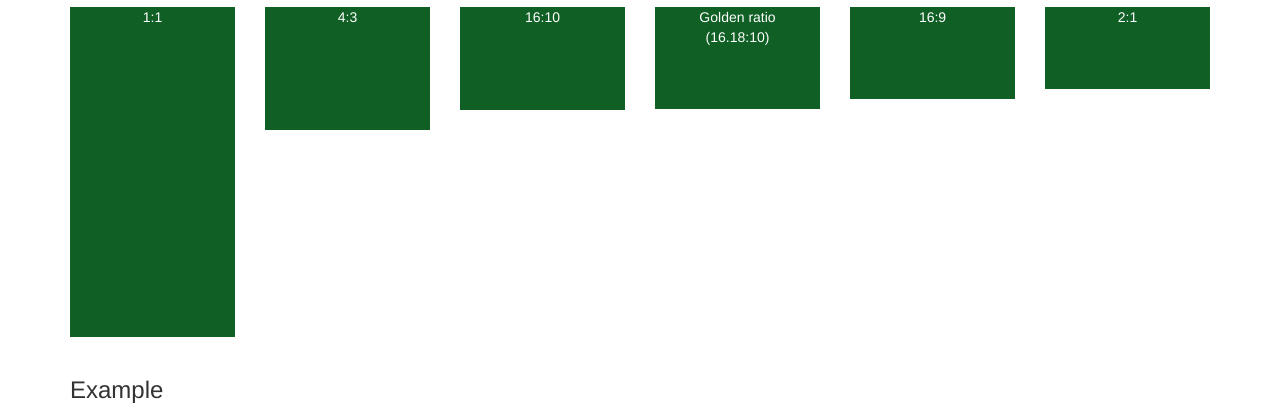
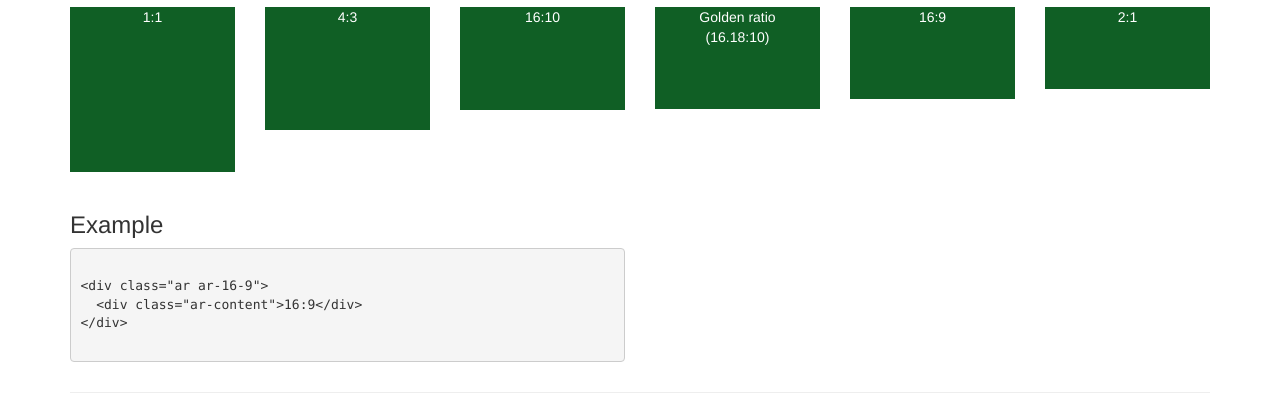
Before and after one commit to tomlutzenberger/aspect-ratio.css, a website: page docs/index.html in a window 1280 px wide. Shown: the part 256-666 px from the top of the page. Drawn offline with nearby package versions, Linux system fonts and the light colour scheme.

Commit message:
[FIX] Fix of self-introduced typo causing wrong ratio on 1:1

```diff
--- a/less/ratios.less
+++ b/less/ratios.less
@@ -1,6 +1,6 @@
 
 .ar-1-1 {
-  padding-top: percentage(1 / (1 / 2) );
+  padding-top: percentage(1 / (1 / 1) );
 }
 
 .ar-2-1 {
```
Also changed, not shown: dist/aspect-ratio.css, dist/aspect-ratio.min.css.
